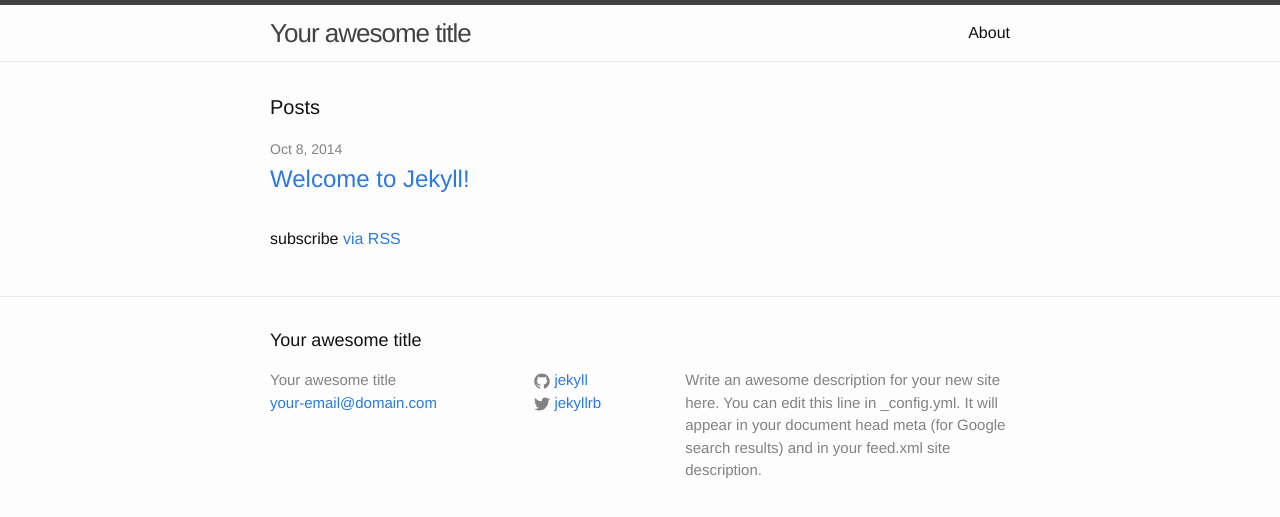
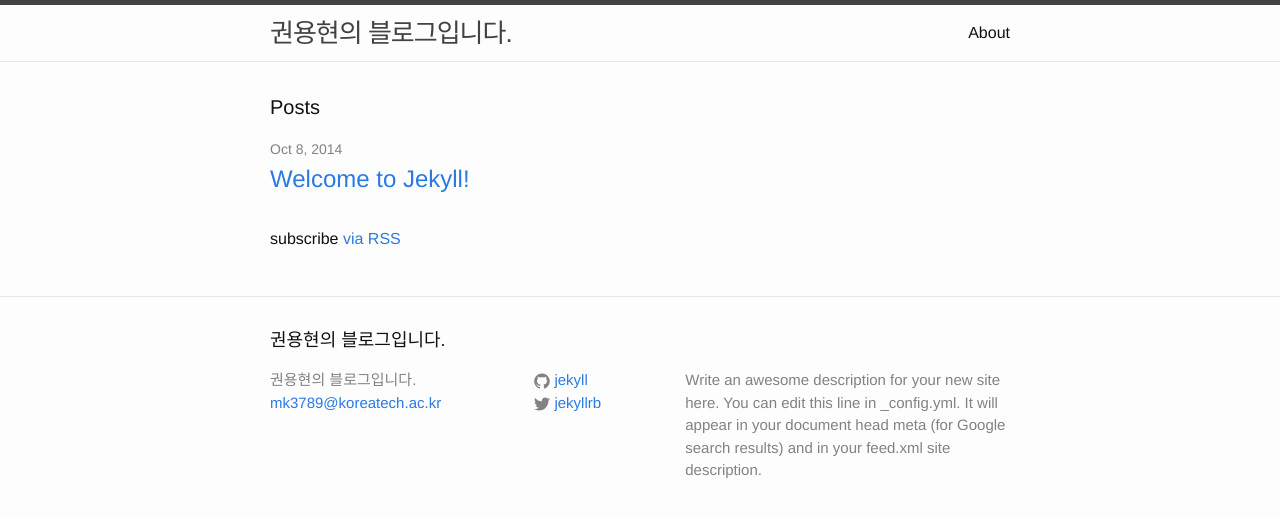
Before and after one commit to mk3789/mk3789.github.com, a Jekyll site: the page built from index.html, in a window 1280 px wide. Shown: the top 517 px of the page. Built offline with Jekyll 4.4.1, drawn with Linux system fonts in a browser that asks for light colours; Markdown is read by kramdown in place of the engine named in the settings.

Commit message:
Update _config.yml

```diff
--- a/_config.yml
+++ b/_config.yml
@@ -1,14 +1,14 @@
 # Site settings
-title: Your awesome title
-email: your-email@domain.com
+title: 권용현의 블로그입니다.
+email: mk3789@koreatech.ac.kr
 description: > # this means to ignore newlines until "baseurl:"
   Write an awesome description for your new site here. You can edit this
   line in _config.yml. It will appear in your document head meta (for
   Google search results) and in your feed.xml site description.
-baseurl: "" # the subpath of your site, e.g. /blog/
+baseurl: "/blog" # the subpath of your site, e.g. /blog/
 url: "http://yourdomain.com" # the base hostname & protocol for your site
 twitter_username: jekyllrb
 github_username:  jekyll
 
 # Build settings
-markdown: kramdown
+markdown: redcarpet
```
